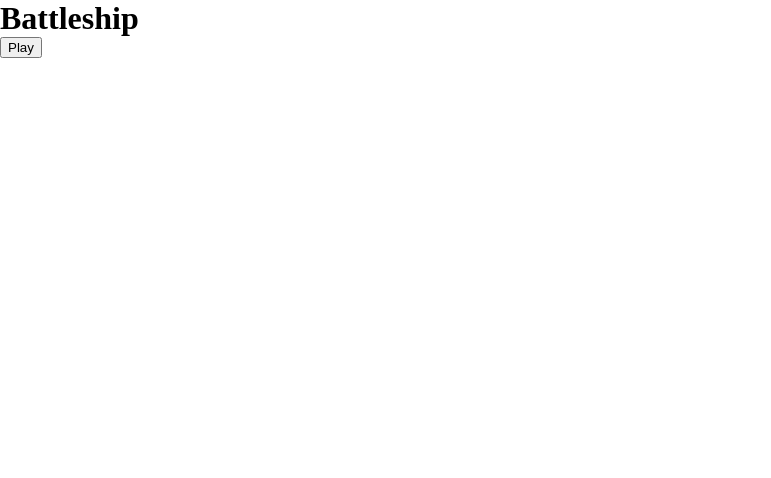
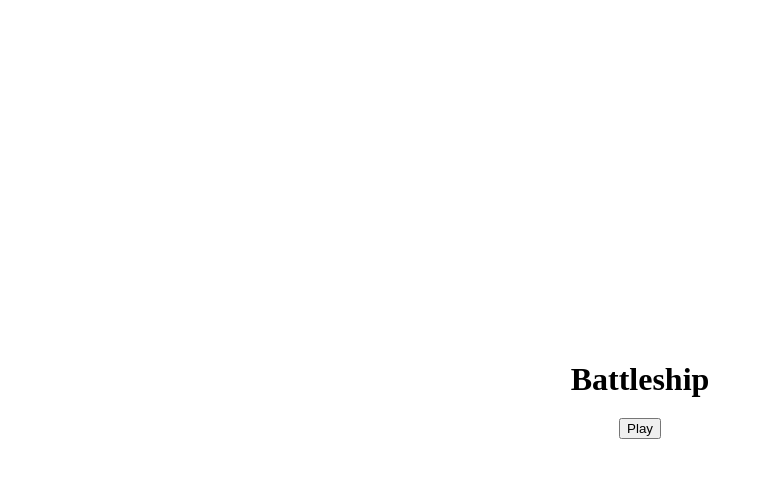
Before and after one commit to eleadn/odin-battleship, a website built with webpack: page src/template.html in a window 1280 px wide. Shown: the whole page, without its empty margins (0-771 px from the left). Built offline with nearby package versions, Linux system fonts and the light colour scheme.

Commit message:
change view id

```diff
--- a/src/style.css
+++ b/src/style.css
@@ -2,7 +2,8 @@
 	margin: 0;
 }
 
-.gameboard {
+#homeView,
+#gameboardView {
 	height: 100vh;
 	display: flex;
 
--- a/src/views/gameboard-view.js
+++ b/src/views/gameboard-view.js
@@ -62,7 +62,7 @@ export default class GameboardView extends ViewBase {
 
 	renderContent() {
 		const container = document.createElement("div");
-		container.classList.add("gameboard");
+		container.id = "gameboardView";
 
 		this.#renderTitle(container);
 		this.#renderOpponentBoard(container);
--- a/src/views/home-view.js
+++ b/src/views/home-view.js
@@ -13,7 +13,7 @@ export default class HomeView extends ViewBase {
 
 	renderContent() {
 		const container = document.createElement("div");
-		container.classList.add("homeView");
+		container.id = "homeView";
 
 		const screenTitle = document.createElement("h1");
 		screenTitle.textContent = "Battleship";
```
